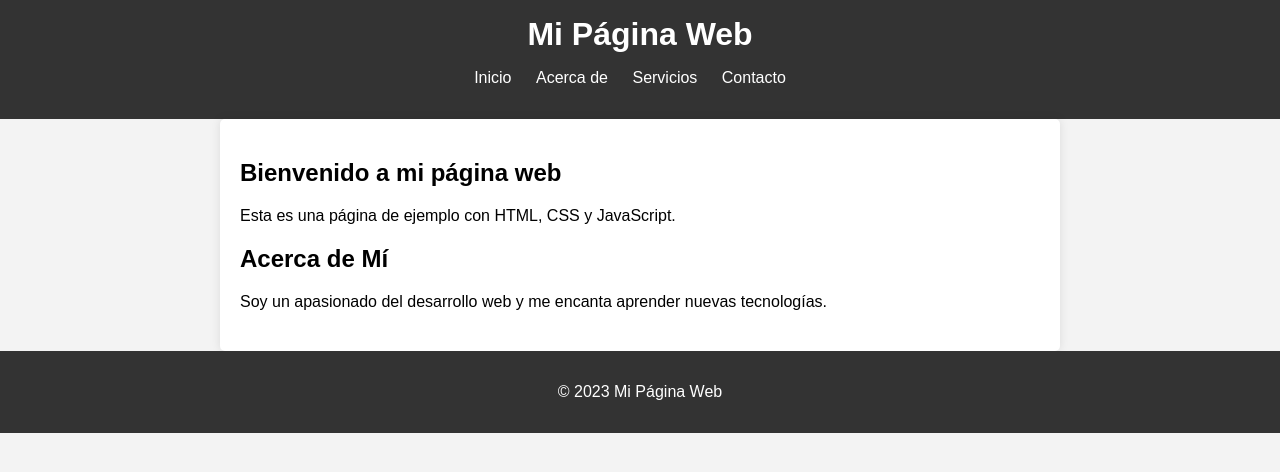
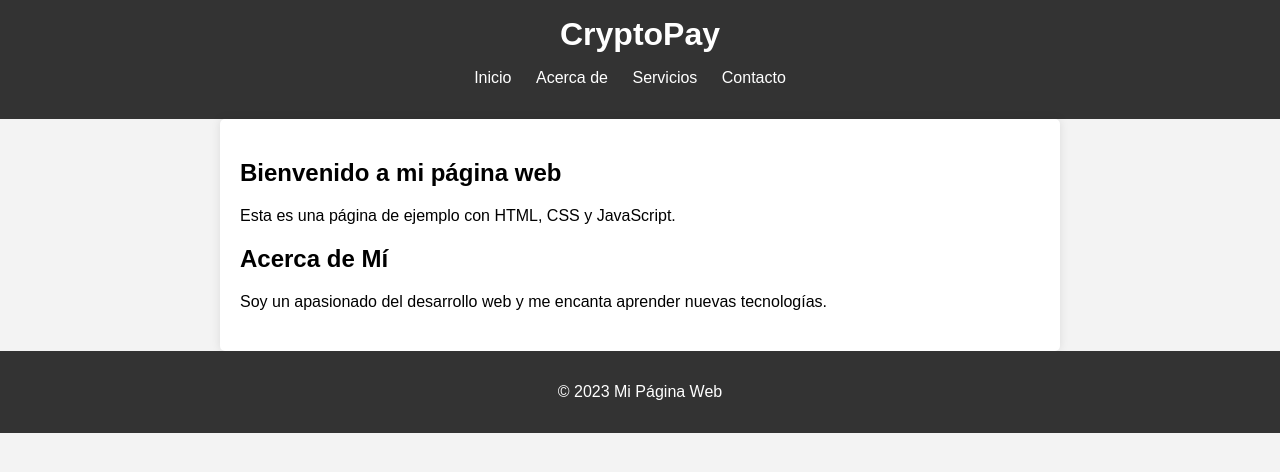
Before and after one commit to Jakxel12/CRIPTPAY, a plain HTML site: page index.html in a window 1280 px wide. Drawn offline with Linux system fonts and the light colour scheme; a script that the page names is missing.

Commit message:
Cambie el titulo del html

```diff
--- a/index.html
+++ b/index.html
@@ -8,7 +8,7 @@
 </head>
 <body>
     <header>
-        <h1>Mi Página Web</h1>
+        <h1>CryptoPay</h1>
         <nav>
             <ul>
                 <li><a href="#">Inicio</a></li>
```
